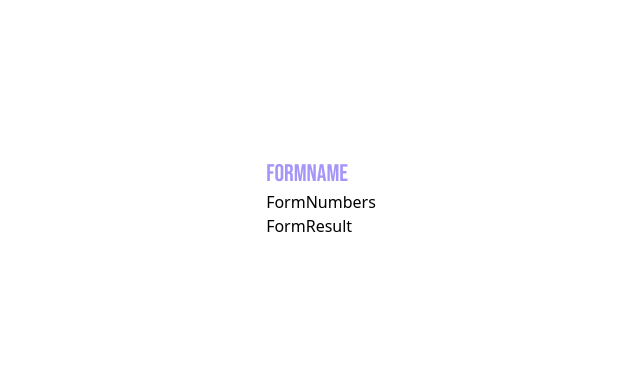
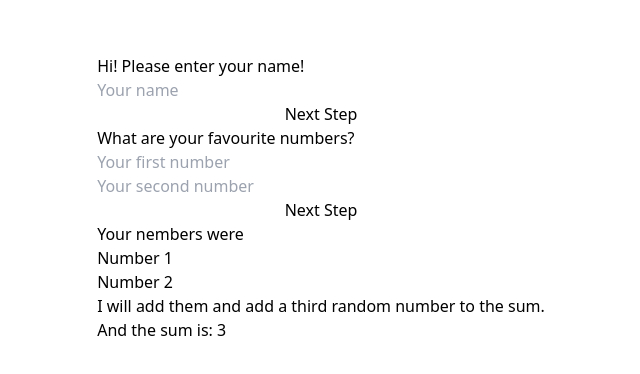
Before and after one commit to mirage109/cents-front, a React (Create React App) app: page / in a window 1280 px wide. Shown: the part 202-576 px from the top of the page, without its empty margins (319-959 px from the left). Built offline with nearby package versions, Linux system fonts and the light colour scheme.

Commit message:
feat: from , form name, formNumbers structure

```diff
--- a/src/components/FormName.tsx
+++ b/src/components/FormName.tsx
@@ -1,8 +1,12 @@
-
 const FormName = () => {
   return (
-    <div className="text-2xl text-secondary font-bebas">FormName</div>
-  )
-}
+    <div className="flex flex-col">
+      <label>Hi! Please enter your name!</label>
+      <input type="text" placeholder="Your name" />
+      <button>Next Step</button>
+    </div>
 
-export default FormName
+  );
+};
+
+export default FormName;
--- a/src/components/FormNumbers.tsx
+++ b/src/components/FormNumbers.tsx
@@ -1,8 +1,12 @@
-
 const FormNumbers = () => {
   return (
-    <div>FormNumbers</div>
-  )
-}
+    <div className="flex flex-col">
+      <label>What are your favourite numbers?</label>
+      <input type="text" placeholder="Your first number " />
+      <input type="text" placeholder="Your second number" />
+      <button>Next Step</button>
+    </div>
+  );
+};
 
-export default FormNumbers
+export default FormNumbers;
--- a/src/components/FormResult.tsx
+++ b/src/components/FormResult.tsx
@@ -1,6 +1,14 @@
 const FormResult = () => {
   return (
-    <div>FormResult</div>
+    <div>
+      <h3>Your nembers were</h3>
+      <ul>
+        <li>Number 1</li>
+        <li>Number 2</li>
+      </ul>
+      <p>I will add them and add a third random number to the sum.</p>
+      <p>And the sum is: 3</p>
+    </div>
   )
 }
 
```
